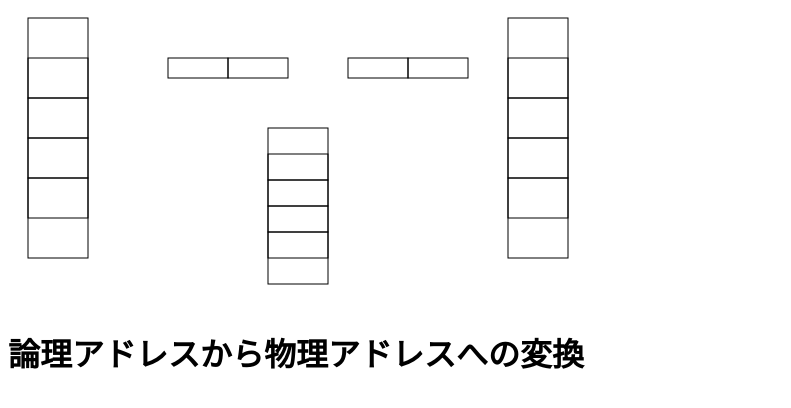
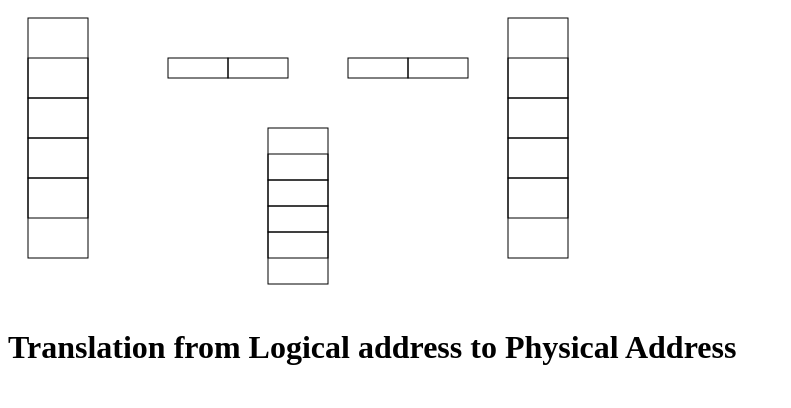
Before and after one commit to yuicihiro/yuicihiro.github.io, a plain HTML site: page index.html in a window 1280 px wide. Shown: the whole page, without its empty margins (0-791 px from the left). Drawn offline with Linux system fonts and the light colour scheme.

Commit message:
Update index.html

```diff
--- a/index.html
+++ b/index.html
@@ -1,7 +1,7 @@
 <html>
  <META HTTP-EQUIV="Content-Type" CONTENT="text/html; charset=UTF-8">
   <head>
-   <title>論理アドレスから物理アドレスへの変換</title>
+   <title>Translation from Logical address to Physical Address</title>
    <script type="application/x-javascript">
 
  var width = 30;
@@ -178,6 +178,6 @@
     <div id="lhigh" style="position:absolute;font-size:12pt;"></div>
     <div id="plow" style="position:absolute;font-size:12pt;"></div>
     <div id="phigh" style="position:absolute;font-size:12pt;"></div>
-   <H1>論理アドレスから物理アドレスへの変換</H1></div>
+   <H1>Translation from Logical address to Physical Address</H1></div>
   </body>
  </html>
```
